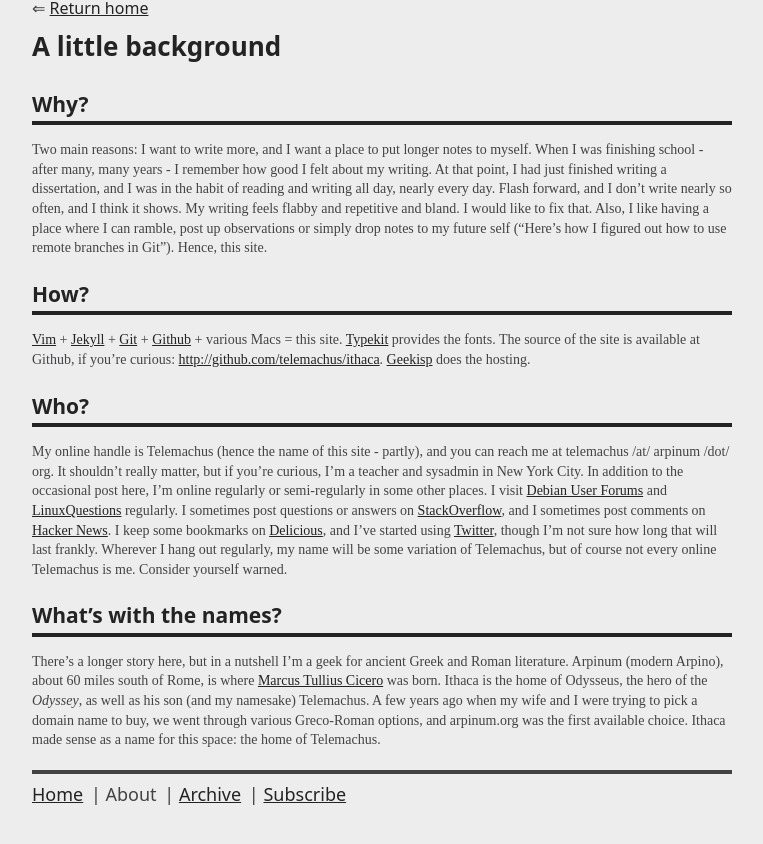
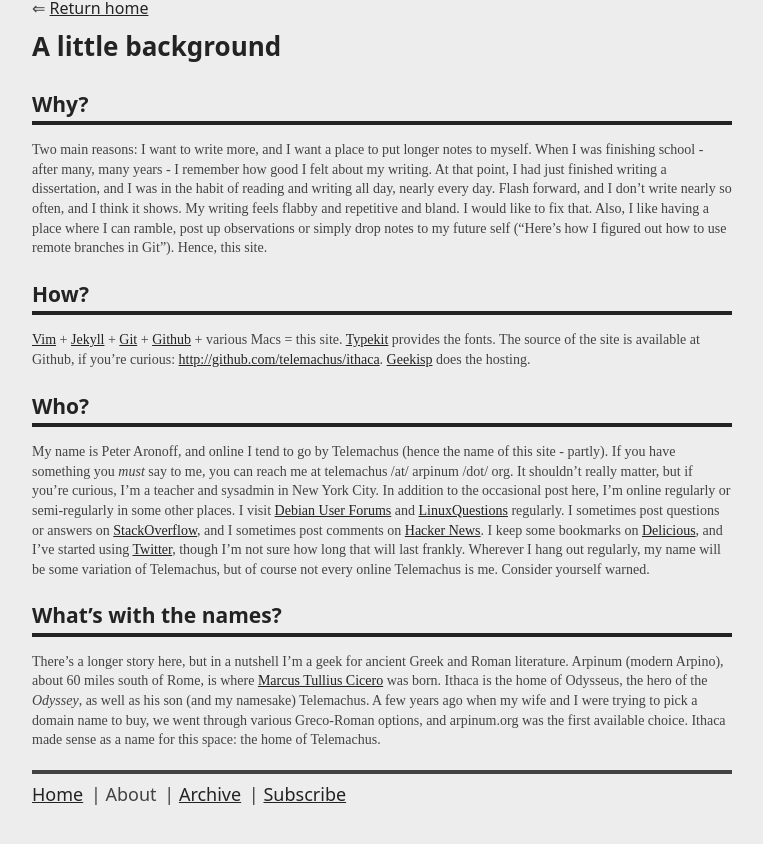
Before and after one commit to strogo/ithaca, a Jekyll site: the page built from about.md, in a window 1280 px wide. Shown: the top 844 px of the page, without its empty margins (258-1021 px from the left). Built offline with Jekyll 4.4.1, drawn with Linux system fonts in a browser that asks for light colours; Markdown is read by kramdown in place of the engine named in the settings.

Commit message:
Tweak about.md

```diff
--- a/about.md
+++ b/about.md
@@ -23,7 +23,7 @@ Two main reasons: I want to write more, and I want a place to put longer notes t
 
 ## Who?
 
-My online handle is Telemachus (hence the name of this site - partly), and you can reach me at telemachus /at/ arpinum /dot/ org. It shouldn't really matter, but if you're curious, I'm a teacher and sysadmin in New York City. In addition to the occasional post here, I'm online regularly or semi-regularly in some other places. I visit [Debian User Forums][df] and [LinuxQuestions][lq] regularly. I sometimes post questions or answers on [StackOverflow][so], and I sometimes post comments on [Hacker News][hn]. I keep some bookmarks on [Delicious][d], and I've started using [Twitter][tw], though I'm not sure how long that will last frankly. Wherever I hang out regularly, my name will be some variation of Telemachus, but of course not every online Telemachus is me. Consider yourself warned.
+My name is Peter Aronoff, and online I tend to go by Telemachus (hence the name of this site - partly). If you have something you _must_ say to me, you can reach me at telemachus /at/ arpinum /dot/ org. It shouldn't really matter, but if you're curious, I'm a teacher and sysadmin in New York City. In addition to the occasional post here, I'm online regularly or semi-regularly in some other places. I visit [Debian User Forums][df] and [LinuxQuestions][lq] regularly. I sometimes post questions or answers on [StackOverflow][so], and I sometimes post comments on [Hacker News][hn]. I keep some bookmarks on [Delicious][d], and I've started using [Twitter][tw], though I'm not sure how long that will last frankly. Wherever I hang out regularly, my name will be some variation of Telemachus, but of course not every online Telemachus is me. Consider yourself warned.
 
 [df]: http://forums.debian.net/
 [lq]: http://www.linuxquestions.org/questions/
```
Also changed, not shown: other parts of about.md (+1 -1 lines).
